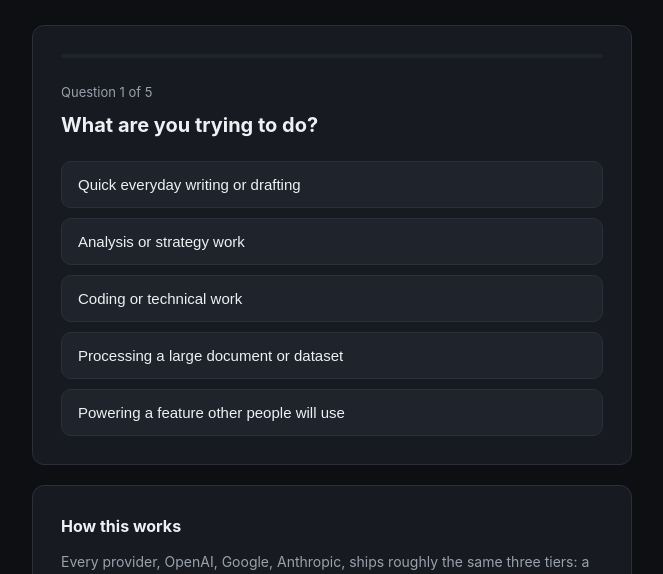
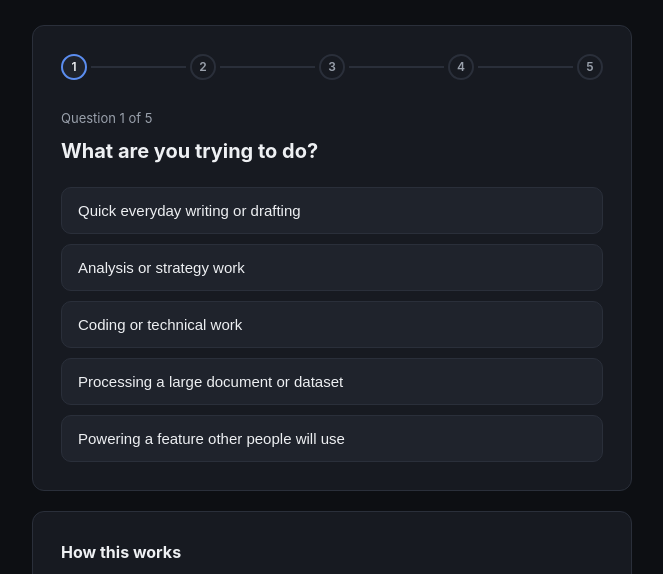
Before and after one commit to Lukasz-baldyga-ai/ai-cost-toolkit, a plain HTML site: page model-tier-picker/index.html in a window 1280 px wide. Shown: the part 171-745 px from the top of the page, without its empty margins (308-971 px from the left). Drawn offline with Linux system fonts and the light colour scheme.

Commit message:
Replace thin progress bar with a 5-step timeline
Swapped the plain percentage bar for a horizontal step timeline:
one numbered circle per question, connected by lines. Completed
questions show a checkmark and a filled connector, the current
question is outlined in the accent color, upcoming ones stay muted.
Makes it obvious at a glance how many of the 5 questions are left,
not just a vague fraction of a bar. Bumped cache-busting to v=6.

```diff
--- a/model-tier-picker/index.html
+++ b/model-tier-picker/index.html
@@ -7,7 +7,7 @@
 <meta name="description" content="A free 5-question tool that recommends which AI model tier, cheap, balanced, or frontier, fits your task. No login, no tracking, not AI under the hood.">
 <!-- Bump ?v=N on this and the script tag below whenever style.css or script.js
      change, browsers cache these aggressively and won't refetch otherwise. -->
-<link rel="stylesheet" href="style.css?v=5">
+<link rel="stylesheet" href="style.css?v=6">
 </head>
 <body>
   <main class="wrap">
@@ -18,9 +18,7 @@
     </header>
 
     <section id="quiz" class="card">
-      <div class="progress" aria-hidden="true">
-        <div class="progress-bar" id="progressBar"></div>
-      </div>
+      <div class="step-timeline" id="stepTimeline" aria-hidden="true"></div>
       <div id="questions"></div>
     </section>
 
@@ -43,6 +41,6 @@
     </section>
   </main>
 
-  <script src="script.js?v=5"></script>
+  <script src="script.js?v=6"></script>
 </body>
 </html>
--- a/model-tier-picker/script.js
+++ b/model-tier-picker/script.js
@@ -155,10 +155,27 @@ function computeTier(answers) {
   return tier;
 }
 
+function renderTimeline() {
+  const timelineEl = document.getElementById("stepTimeline");
+  timelineEl.innerHTML = QUESTIONS.map(function (q, i) {
+    let stepClass = "upcoming";
+    if (i < state.step) stepClass = "done";
+    else if (i === state.step) stepClass = "current";
+
+    const label = stepClass === "done" ? "✓" : String(i + 1);
+    let html = '<div class="step-node ' + stepClass + '">' + label + "</div>";
+
+    if (i < QUESTIONS.length - 1) {
+      const lineClass = i < state.step ? "step-line done" : "step-line";
+      html += '<div class="' + lineClass + '"></div>';
+    }
+    return html;
+  }).join("");
+}
+
 function render() {
   const questionsEl = document.getElementById("questions");
-  const progressBar = document.getElementById("progressBar");
-  progressBar.style.width = (state.step / QUESTIONS.length) * 100 + "%";
+  renderTimeline();
 
   if (state.step >= QUESTIONS.length) {
     showResult();
--- a/model-tier-picker/style.css
+++ b/model-tier-picker/style.css
@@ -56,19 +56,50 @@ h1 {
   margin-bottom: 20px;
 }
 
-.progress {
-  height: 4px;
-  background: var(--surface-2);
-  border-radius: 999px;
-  overflow: hidden;
-  margin-bottom: 24px;
+.step-timeline {
+  display: flex;
+  align-items: center;
+  margin-bottom: 28px;
 }
 
-.progress-bar {
-  height: 100%;
+.step-node {
+  flex-shrink: 0;
+  width: 26px;
+  height: 26px;
+  border-radius: 50%;
+  display: flex;
+  align-items: center;
+  justify-content: center;
+  font-size: 12px;
+  font-weight: 600;
+  border: 2px solid var(--border);
+  color: var(--text-muted);
+  background: var(--surface);
+  transition: border-color 0.2s ease, background 0.2s ease, color 0.2s ease;
+}
+
+.step-node.current {
+  border-color: var(--accent);
+  color: var(--text);
+  background: var(--surface-2);
+}
+
+.step-node.done {
+  border-color: var(--accent);
   background: var(--accent);
-  width: 0%;
-  transition: width 0.25s ease;
+  color: #ffffff;
+}
+
+.step-line {
+  flex: 1;
+  height: 2px;
+  background: var(--border);
+  margin: 0 4px;
+  transition: background 0.2s ease;
+}
+
+.step-line.done {
+  background: var(--accent);
 }
 
 .step-count {
```
Also changed, not shown: index.html (+1 -1 lines).
